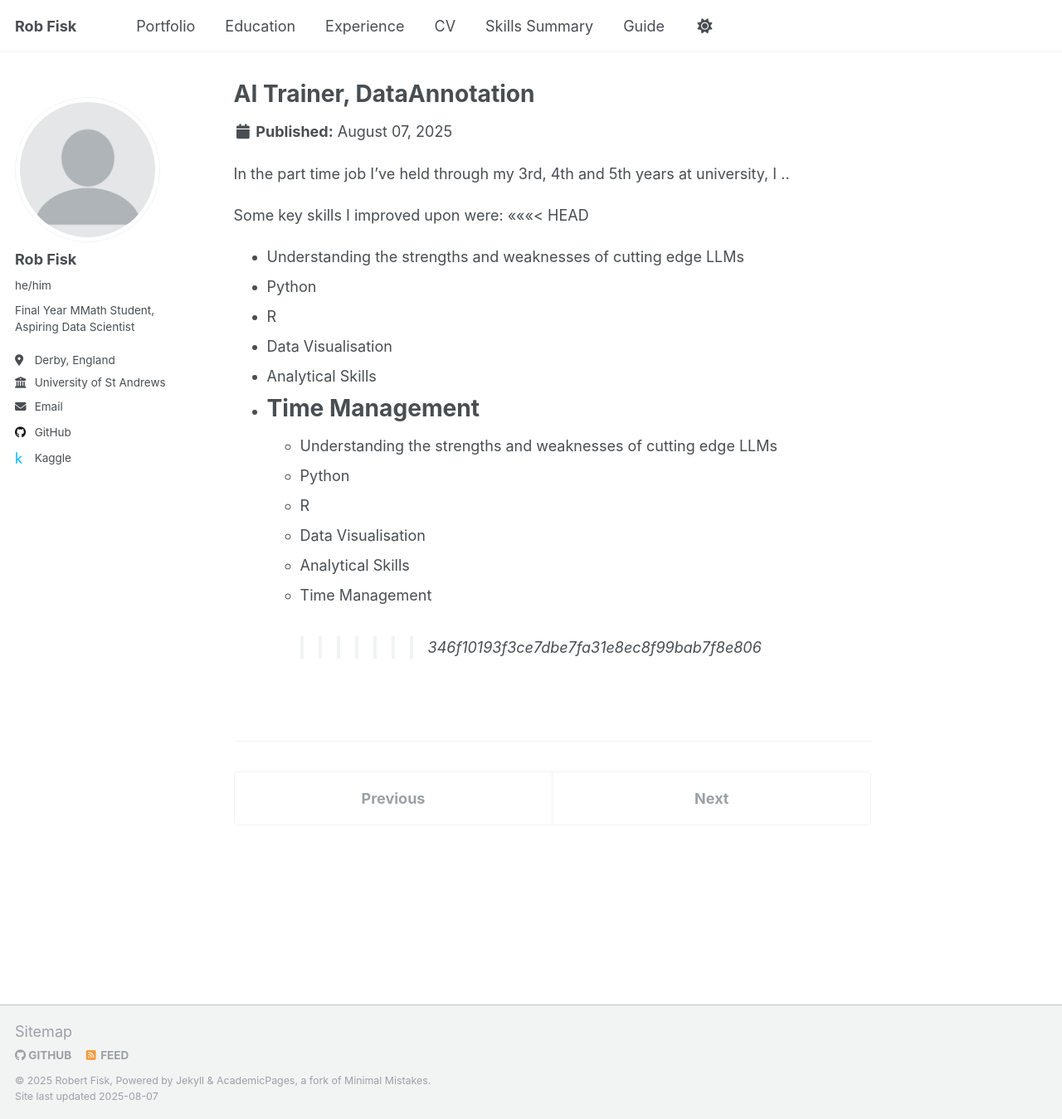
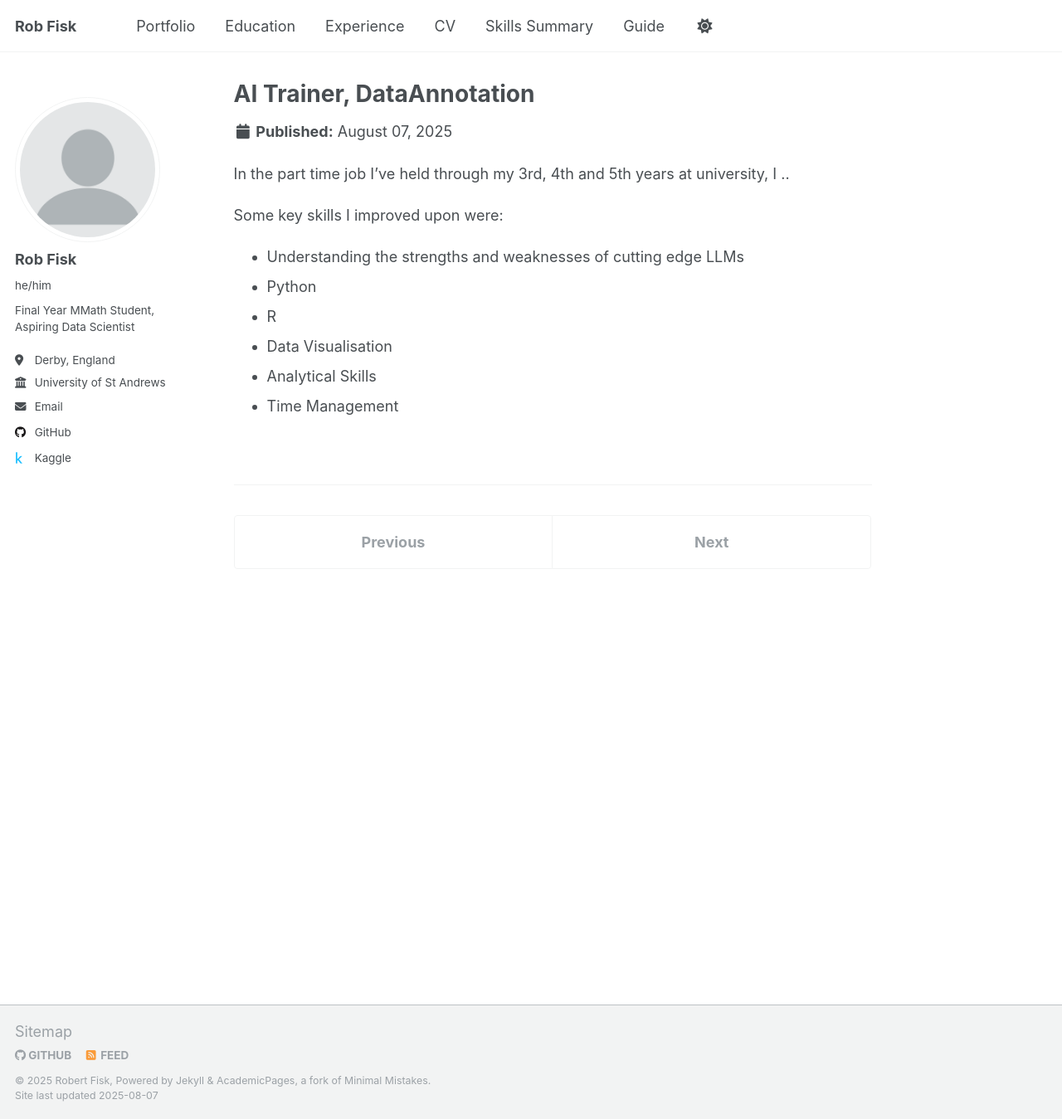
Before and after one commit to RobFisk/robfisk.github.io, a Jekyll site: the page built from _experience/2_DataAnnotation.md, in a window 1280 px wide and 1349 px high. Shown: the whole window at 83% size. Built offline with Jekyll 4.4.1, drawn with Linux system fonts in a browser that asks for light colours; a script that is not in the unit is left out.

Commit message:
cleared up merge issues

```diff
--- a/_experience/2_DataAnnotation.md
+++ b/_experience/2_DataAnnotation.md
@@ -10,18 +10,9 @@
 
 
 Some key skills I improved upon were:
-<<<<<<< HEAD
  * Understanding the strengths and weaknesses of cutting edge LLMs
  * Python
  * R
  * Data Visualisation
  * Analytical Skills
  * Time Management
-=======
-    - Understanding the strengths and weaknesses of cutting edge LLMs
-    - Python
-    - R
-    - Data Visualisation
-    - Analytical Skills
-    - Time Management
->>>>>>> 346f10193f3ce7dbe7fa31e8ec8f99bab7f8e806
```
Also changed, not shown: _experience/1_Stats_eco_internship.md (+0 -7 lines).
